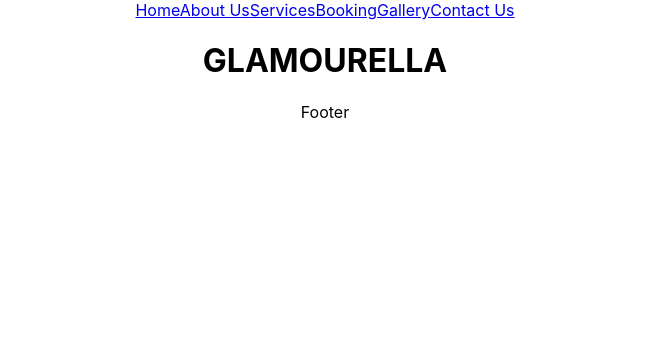
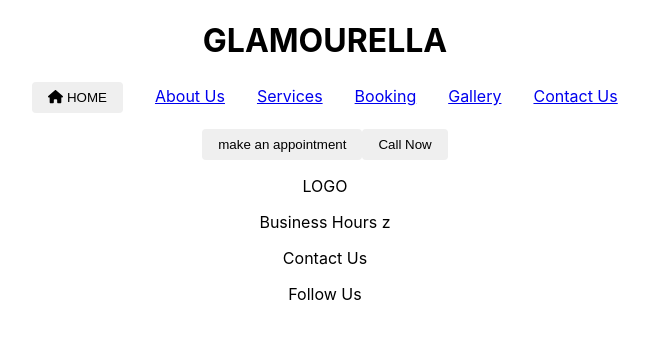
Before and after one commit to carlos-hereee/glamourella, a React (Create React App) app: page / in a window 1280 px wide. Shown: the top 338 px of the page, without its empty margins (315-963 px from the left). Built offline with nearby package versions, Linux system fonts and the light colour scheme.

Commit message:
Dry buttons

```diff
--- a/package.json
+++ b/package.json
@@ -3,6 +3,9 @@
   "version": "0.1.0",
   "private": true,
   "dependencies": {
+    "@fortawesome/fontawesome-svg-core": "^6.2.0",
+    "@fortawesome/free-solid-svg-icons": "^6.2.0",
+    "@fortawesome/react-fontawesome": "^0.2.0",
     "@testing-library/jest-dom": "^5.16.5",
     "@testing-library/react": "^13.4.0",
     "@testing-library/user-event": "^14.4.3",
--- /dev/null
+++ b/src/component/atoms/Buttons.js
@@ -0,0 +1,12 @@
+import React from "react";
+import Icons from "./Icons";
+
+const Buttons = ({ name }) => {
+  return (
+    <button type="button" className="btn">
+      <Icons name={name} /> {name.toUpperCase()}
+    </button>
+  );
+};
+
+export default Buttons;
--- /dev/null
+++ b/src/component/atoms/Icons.js
@@ -0,0 +1,10 @@
+import { faHome } from "@fortawesome/free-solid-svg-icons";
+import { FontAwesomeIcon } from "@fortawesome/react-fontawesome";
+import React from "react";
+
+const Icons = ({ name, size }) => {
+  const icons = { home: faHome };
+  return <FontAwesomeIcon icon={icons[name]} size={size} />;
+};
+
+export default Icons;
--- a/src/pages/Footer.js
+++ b/src/pages/Footer.js
@@ -1,5 +1,12 @@
 const Footer = () => {
-  return <div>Footer</div>;
+  return (
+    <footer>
+      <p>LOGO</p>
+      <p>Business Hours z</p>
+      <p>Contact Us</p>
+      <p>Follow Us </p>
+    </footer>
+  );
 };
 
 export default Footer;
--- a/src/pages/Header.js
+++ b/src/pages/Header.js
@@ -1,14 +1,30 @@
 import { Link } from "react-router-dom";
+import Buttons from "../component/atoms/Buttons";
 
 const Header = () => {
   return (
     <header>
-      <Link to="/">Home</Link>
-      <Link to="/about-us">About Us</Link>
-      <Link to="/services">Services</Link>
-      <Link to="/booking">Booking</Link>
-      <Link to="/gallery">Gallery</Link>
-      <Link to="/contact-us">Contact Us</Link>
+      <h1>GLAMOURELLA</h1>
+      <nav className="navbar">
+        <Link className="nav-link" to="/">
+          <Buttons name="home" />
+        </Link>
+        <Link className="nav-link" to="/about-us">
+          About Us
+        </Link>
+        <Link className="nav-link" to="/services">
+          Services
+        </Link>
+        <Link className="nav-link" to="/booking">
+          Booking
+        </Link>
+        <Link className="nav-link" to="/gallery">
+          Gallery
+        </Link>
+        <Link className="nav-link" to="/contact-us">
+          Contact Us
+        </Link>
+      </nav>
     </header>
   );
 };
--- a/src/pages/Landing.js
+++ b/src/pages/Landing.js
@@ -1,7 +1,12 @@
 const Landing = () => {
   return (
     <div>
-      <h1>GLAMOURELLA</h1>
+      <button type="button" className="btn">
+        make an appointment
+      </button>
+      <button type="button" className="btn">
+        Call Now
+      </button>
     </div>
   );
 };
--- /dev/null
+++ b/src/stylesheets/header.scss
@@ -0,0 +1,6 @@
+.navbar {
+  margin: 1rem;
+}
+.nav-link {
+  padding: 1rem;
+}
--- a/src/stylesheets/index.scss
+++ b/src/stylesheets/index.scss
@@ -1,4 +1,5 @@
 @import "./styles.scss";
+@import "./header.scss";
 @import "./app.scss";
 
 body {
--- a/src/stylesheets/styles.scss
+++ b/src/stylesheets/styles.scss
@@ -2,4 +2,5 @@
   border: none;
   padding: 0.5rem 1rem;
   border-radius: 4px;
+  cursor: pointer;
 }
```
Also changed, not shown: 1 other file (tests, documents, lock files or other folders).
